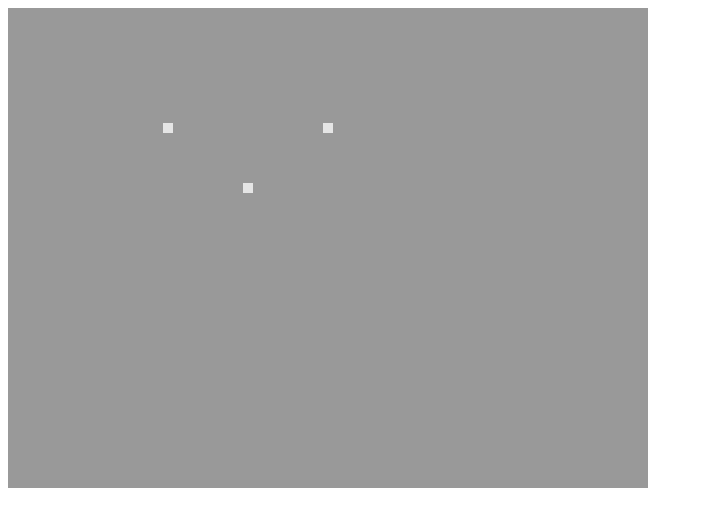
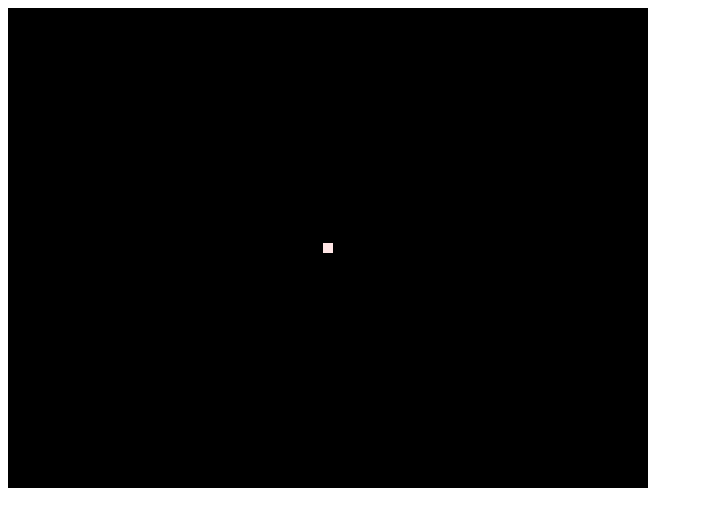
Before and after one commit to rafal-mi/opengl-web, a plain HTML site: page 02-dot/index.html in a window 1280 px wide. Shown: the whole page, without its empty margins (0-703 px from the left). Drawn offline with Linux system fonts and the light colour scheme.

Commit message:
Dot as on OglDev, but with shaders from Tutorialspoint

```diff
--- a/02-dot/index.html
+++ b/02-dot/index.html
@@ -15,5 +15,5 @@
     <canvas id="canvas" width="640" height="480"></canvas>
   </body>
 
-  <script type="text/javascript" src="main.js" defer></script>
+  <script type="text/javascript" src="ogldev.js" defer></script>
 </html>
--- a/02-dot/ogldev.js
+++ b/02-dot/ogldev.js
@@ -1,21 +1,93 @@
+let canvas = null;
 let gl = null;
 let VB0 = 0;
+let shaderProgram = null;
 
 const renderSceneCb = () => {
   gl.clear(gl.COLOR_BUFFER_BIT);
+  gl.bindBuffer(gl.ARRAY_BUFFER, VBO);
+
+  var coord = gl.getAttribLocation(shaderProgram, "coordinates");
+  gl.enableVertexAttribArray(coord);
+  gl.vertexAttribPointer(coord, 3, gl.FLOAT, false, 0, 0);
+
+  gl.drawArrays(gl.POINTS, 0, 1);
+
+  gl.disableVertexAttribArray(coord);
 };
 
 const createVertexBuffer = () => {
   vertices = [0.0, 0.0, 0.0];
+
   VBO = gl.createBuffer();
   gl.bindBuffer(gl.ARRAY_BUFFER, VBO);
+  gl.bufferData(gl.ARRAY_BUFFER, new Float32Array(vertices), gl.STATIC_DRAW);
+};
+
+const useShaders = () => {
+  // Copyright Tutorialspoint
+
+  // vertex shader source code
+  var vertCode = `
+    attribute vec3 coordinates;
+    void main(void) {
+        gl_Position = vec4(coordinates, 1.0);
+        gl_PointSize = 10.0;
+    }
+  `;
+
+  // Create a vertex shader object
+  var vertShader = gl.createShader(gl.VERTEX_SHADER);
+
+  // Attach vertex shader source code
+  gl.shaderSource(vertShader, vertCode);
+
+  // Compile the vertex shader
+  gl.compileShader(vertShader);
+
+  // fragment shader source code
+  var fragCode =
+    "void main(void) {" + " gl_FragColor = vec4(1.0, 0.0, 0.0, 0.1);" + "}";
+
+  // Create fragment shader object
+  var fragShader = gl.createShader(gl.FRAGMENT_SHADER);
+
+  // Attach fragment shader source code
+  gl.shaderSource(fragShader, fragCode);
+
+  // Compile the fragmentt shader
+  gl.compileShader(fragShader);
+
+  // Create a shader program object to store
+  // the combined shader program
+  shaderProgram = gl.createProgram();
+
+  // Attach a vertex shader
+  gl.attachShader(shaderProgram, vertShader);
+
+  // Attach a fragment shader
+  gl.attachShader(shaderProgram, fragShader);
+
+  // Link both programs
+  gl.linkProgram(shaderProgram);
+
+  // Use the combined shader program object
+  gl.useProgram(shaderProgram);
 };
 
 const mainOglDev = () => {
-  var canvas = document.getElementById("canvas");
+  canvas = document.getElementById("canvas");
   gl = canvas.getContext("webgl");
 
+  gl.enable(gl.DEPTH_TEST);
+
+  gl.viewport(0, 0, canvas.width, canvas.height);
+
+  gl.clearColor(0.0, 0.0, 0.0, 1.0);
+
   createVertexBuffer();
+
+  useShaders();
 
   renderSceneCb();
 };
```
